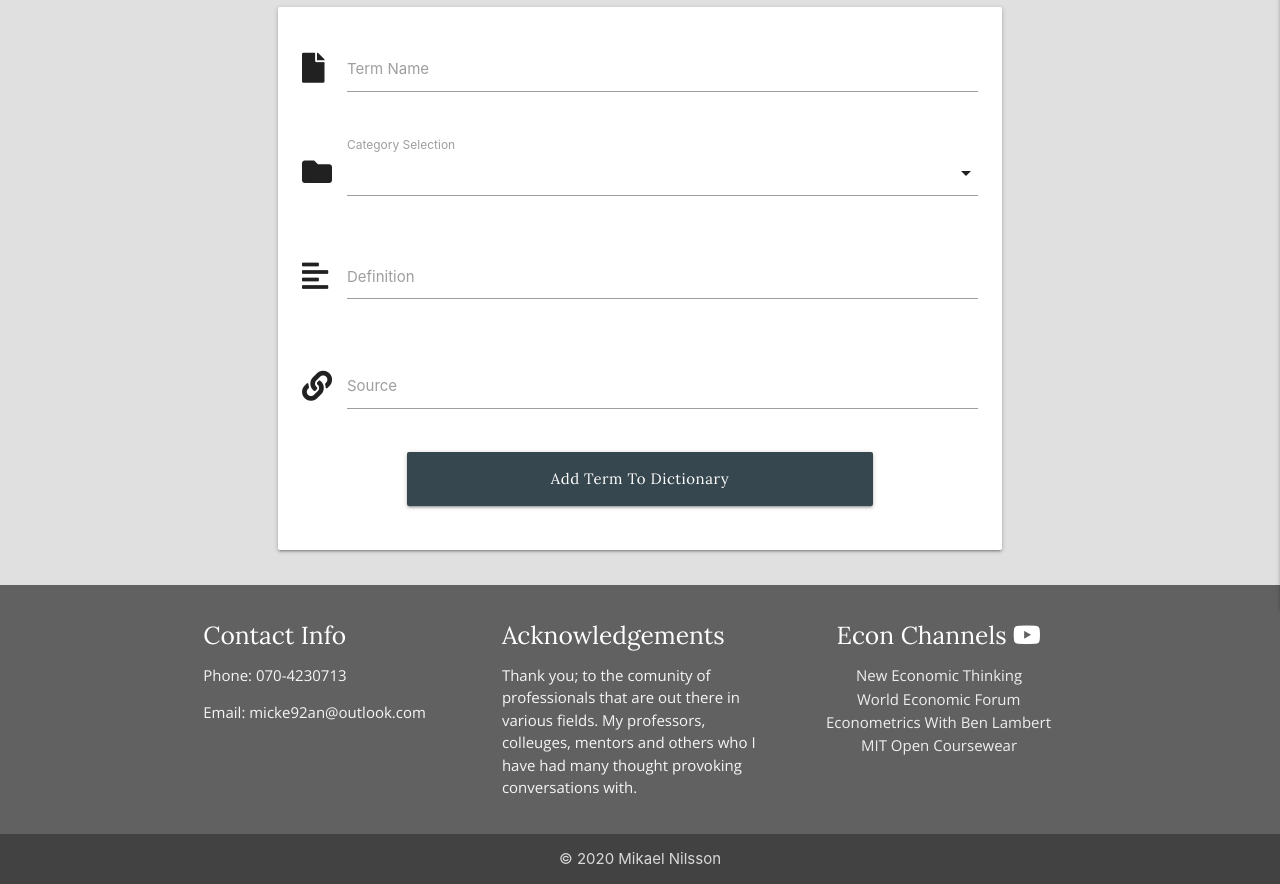
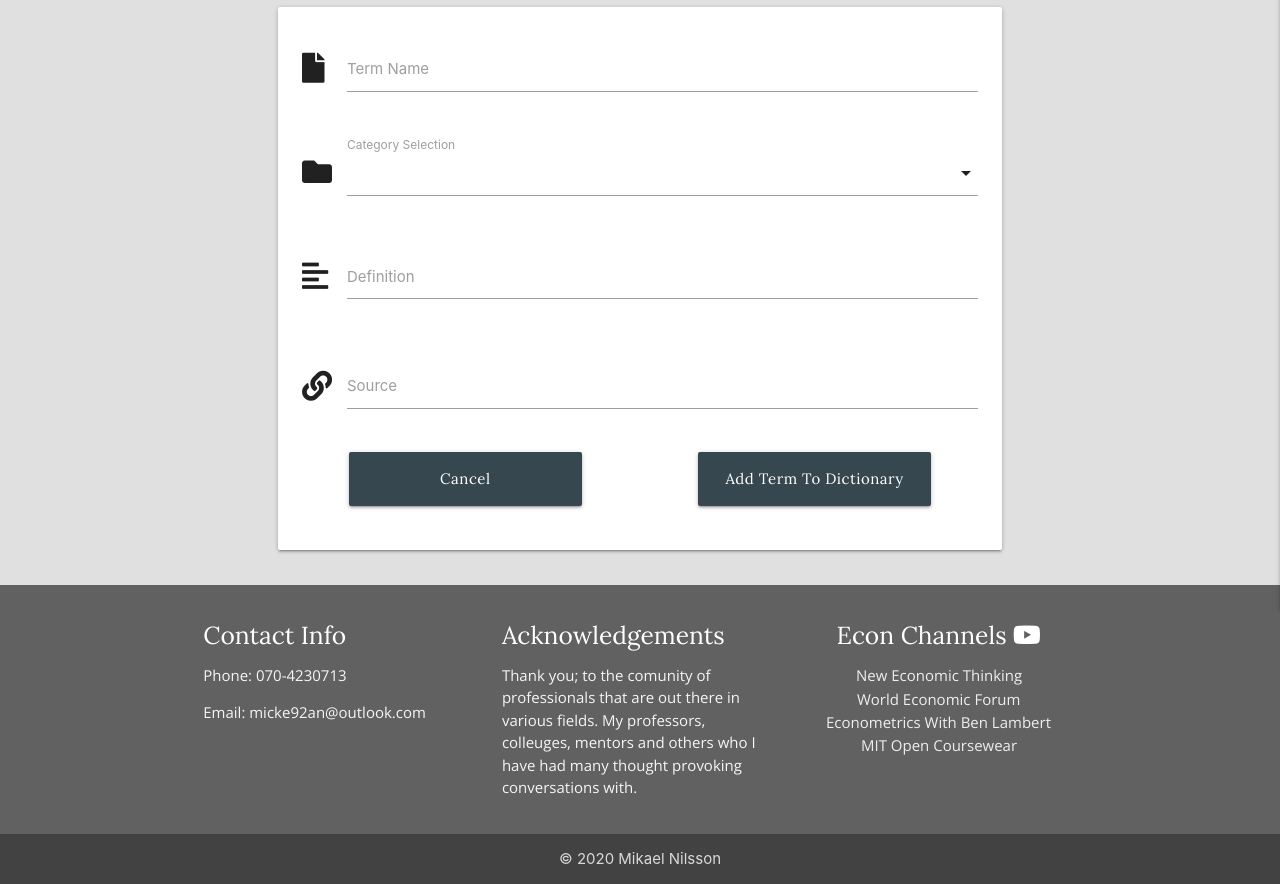
Before and after one commit to 92an/third-milestone-project, a Flask app: page /add_term in a window 1280 px wide. Shown: the part 250-1134 px from the top of the page. Run offline with Flask 2, Linux system fonts and the light colour scheme; the visitor is signed in with stand-in values (Sample User, id 1); data that the repository does not hold is empty; some libraries are stand-ins or nearby versions.

Commit message:
added cancel button on adding term form that redirects to profile

```diff
--- a/templates/add_term.html
+++ b/templates/add_term.html
@@ -49,7 +49,10 @@
             </div>
             <!-- button to submitt -->
             <div class="row">
-                <button type="submit" class="col s8 offset-s2 btn-large blue-grey darken-3 header">
+                <a href="{{ url_for('profile',  username=session['user']) }}" class="col s4 offset-s1 btn-large center-align blue-grey darken-3">
+                    Cancel
+                </a>
+                <button type="submit" class="col s4 offset-s2 btn-large blue-grey darken-3 header">
                     Add Term to dictionary
                 </button>
             </div>
```
